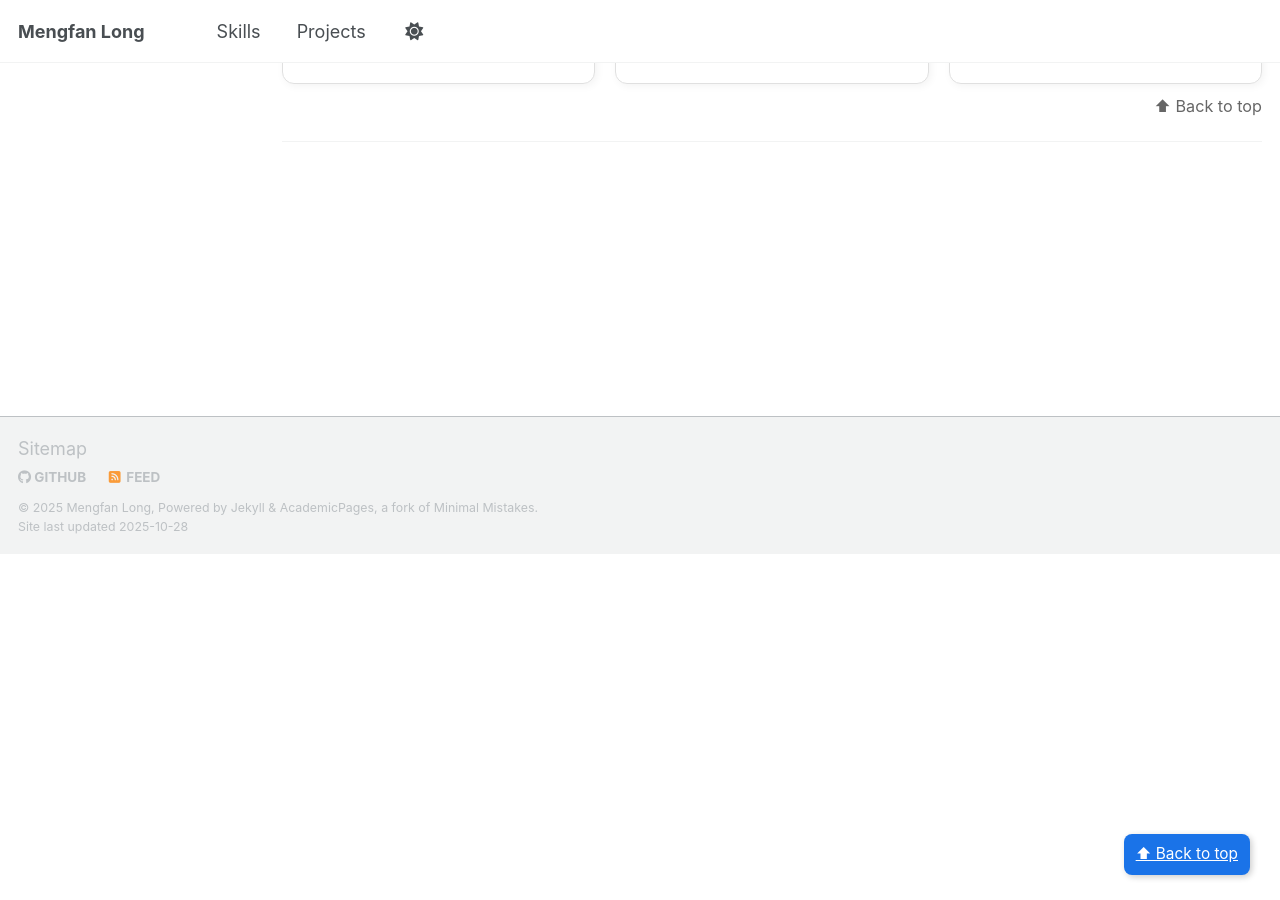
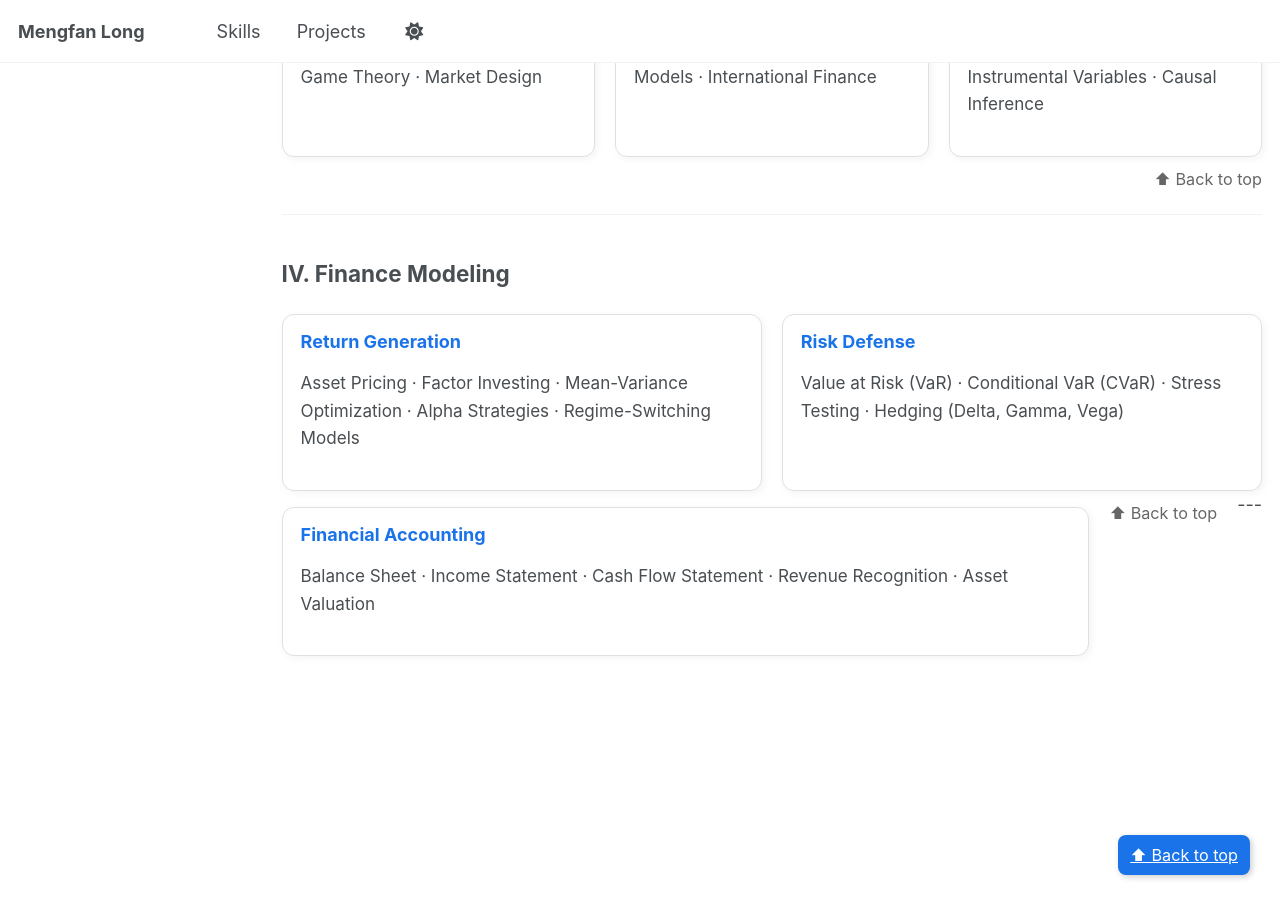
Before and after one commit to kevinlmf/kevinlmf.github.io, a Jekyll site: the page built from _pages/skills.md, in a window 1280 px wide and 900 px high, scrolled down 1500 px. Built offline with Jekyll 4.4.1, drawn with Linux system fonts in a browser that asks for light colours; a script that is not in the unit is left out; some of the changed text lies outside the part shown.

Commit message:
Update skills.md

```diff
--- a/_pages/skills.md
+++ b/_pages/skills.md
@@ -7,7 +7,7 @@ author_profile: false
 
 <a id="top"></a>
 
-A structured overview of technical and theoretical skills across **Computer Science**, **Quantitative Modeling**, and **Economics**.
+A structured overview of technical and theoretical skills across **Computer Science**, **Quantitative Modeling**, **Economics**, and **Finance**, reflecting a balanced foundation in **algorithmic systems**, **mathematical modeling**, and **economic reasoning**.
 
 ---
 
@@ -18,6 +18,7 @@ A structured overview of technical and theoretical skills across **Computer Scie
     <li><a href="#cs">Computer Science & Engineering</a></li>
     <li><a href="#quant">Quantitative & Theoretical Modeling</a></li>
     <li><a href="#econ">Economics Foundations</a></li>
+    <li><a href="#fin">Finance & Risk Modeling</a></li>
   </ol>
 </div>
 
@@ -92,6 +93,35 @@ A structured overview of technical and theoretical skills across **Computer Scie
 
 ---
 
+## <a id="fin"></a> IV. Finance Modeling
+
+<div class="proj-row">
+  <div class="proj-card">
+    <h3>Return Generation</h3>
+    <p>Asset Pricing · Factor Investing · Mean-Variance Optimization · Alpha Strategies · Regime-Switching Models</p>
+  </div>
+
+  <div class="proj-card">
+    <h3>Risk Defense</h3>
+    <p>Value at Risk (VaR) · Conditional VaR (CVaR) · Stress Testing · Hedging (Delta, Gamma, Vega)</p>
+  </div>
+</div>
+
+<div class="proj-row">
+  <div class="proj-card">
+    <h3>Financial Accounting</h3>
+    <p>Balance Sheet · Income Statement · Cash Flow Statement ·  Revenue Recognition · Asset Valuation</p>
+  </div>
+
+
+<p class="back-top"><a href="#top">⬆ Back to top</a></p>
+
+
+
+
+
+---
+
 <a href="#top" class="fixed-top-btn">⬆ Back to top</a>
 
 <style>
```
